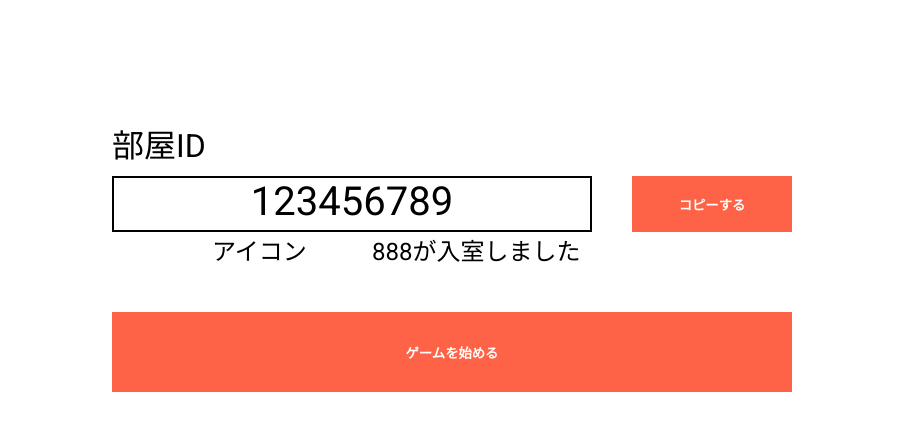
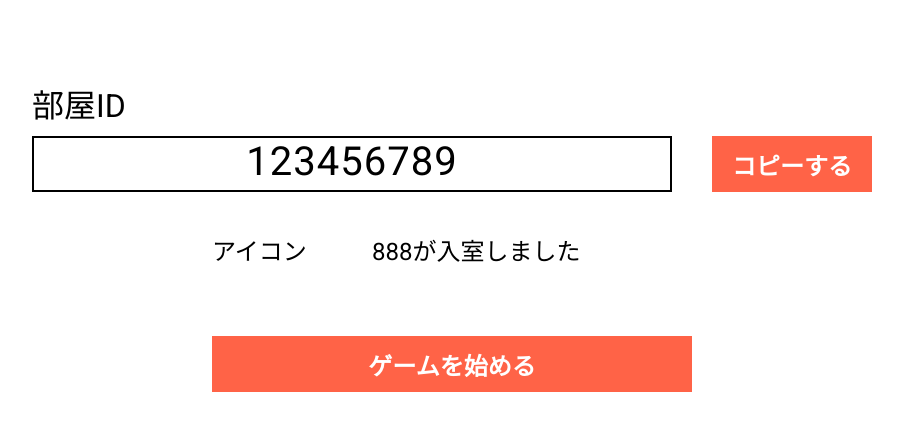
Before and after one commit to NIT-Anan-Procon/procon32_Lets_AIdea_react, a React (Vite) app: page /waiting in a window 1280 px wide. Shown: the top 430 px of the page, without its empty margins (188-1091 px from the left). Built offline with nearby package versions, Linux system fonts and the light colour scheme.

Commit message:
開始ボタンの中央寄せ

```diff
--- a/src/home/css/waiting.css
+++ b/src/home/css/waiting.css
@@ -1,16 +1,15 @@
 #waiting {
   display: grid;
-  font-size: 2vh;
   grid-template:
-    "... ........... ........... ........... ........... ..." 15vh
+    "... ........... ........... ........... ........... ..." 10vh
     "... room        ........... ........... ........... ..." 7vh
     "... roomId      roomId      ........... copyButton  ..." 7vh
+    "... ........... ........... ........... ........... ..." 5vh
+    "... user        user        user        user        ..." 10vh
+    "... ........... ........... ........... ........... ..." 3vh
+    "... startButton startButton startButton startButton ..." 7vh
     "... ........... ........... ........... ........... ..." auto
-    "... user        user        user        user        ..." 10vh
-    "... ........... ........... ........... ........... ..." auto
-    "... startButton startButton startButton startButton ..." 10vh
-    "... ........... ........... ........... ........... ..." 15vh
-    /auto 30vh 30vh 5vh 20vh auto;
+    / auto 40vh 40vh 5vh 20vh auto;
 }
 
 #room {
@@ -22,6 +21,7 @@
   border: solid 2px #000;
   font-size: 5vh;
   grid-area: roomId;
+  letter-spacing: 1px;
   text-align: center;
 }
 
@@ -29,8 +29,7 @@ button {
   background-color: #ff6347;
   border: none;
   color: #fff;
-
-  /* font-size: 3vh; */
+  font-size: 3vh;
   font-weight: bold;
   text-align: center;
 }
@@ -41,6 +40,8 @@ button {
 
 #startButton {
   grid-area: startButton;
+  margin: 0 auto;
+  width: 60vh;
 }
 
 #user {
@@ -49,7 +50,7 @@ button {
   grid-area: user;
   grid-template:
     "... icon message ..." 10vh
-    /auto 20vh 40vh auto;
+    / auto 20vh 40vh auto;
 }
 
 #icon {
```
